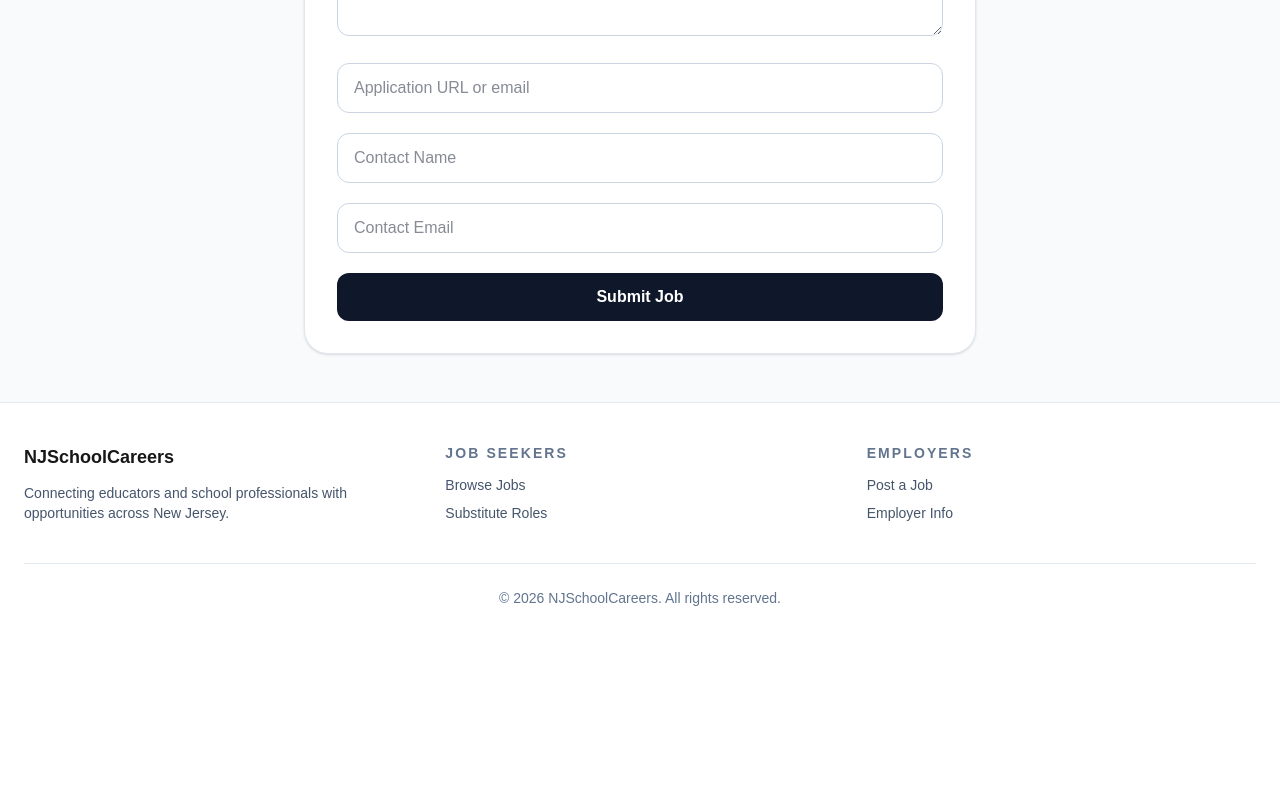
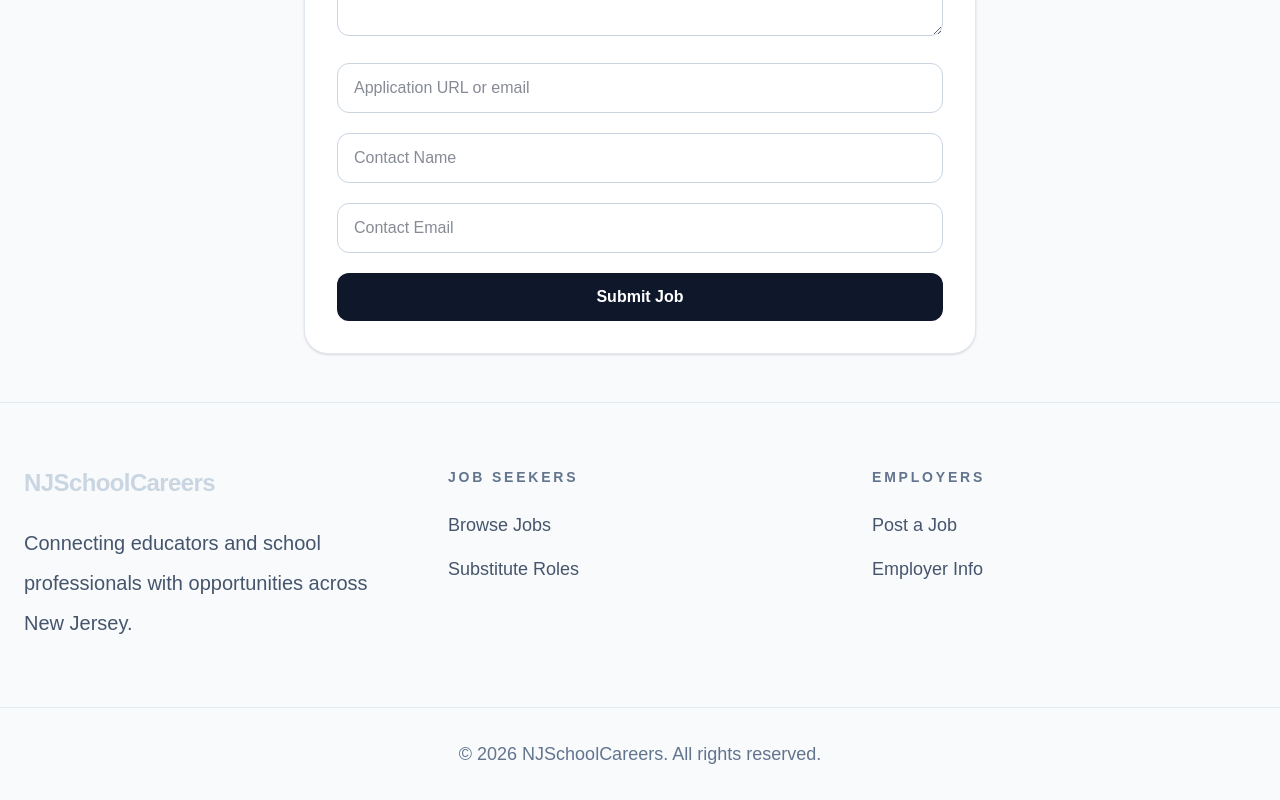
Before and after one commit to njwilkin1/nj-school-careers, a Next.js app: page /post-job in a window 1280 px wide. Shown: the part 590-1390 px from the top of the page. Before the commit the page ends 1238 px from the top, so only its background shows below. Built offline with nearby package versions, Linux system fonts and the light colour scheme.

Commit message:
fix footer links

```diff
--- a/app/layout.tsx
+++ b/app/layout.tsx
@@ -30,60 +30,48 @@ export default function RootLayout({
       <body className="min-h-full flex flex-col bg-slate-50 text-slate-900">
         <main className="flex-1">{children}</main>
 
-        <footer className="border-t border-slate-200 bg-white">
-          <div className="mx-auto max-w-7xl px-6 py-10">
-            <div className="grid gap-8 md:grid-cols-3">
+        <footer className="border-t border-slate-200 bg-slate-50">
+  <div className="mx-auto grid max-w-7xl gap-10 px-6 py-16 md:grid-cols-3">
     <div>
-                <div className="text-lg font-bold">NJSchoolCareers</div>
-                <p className="mt-3 text-sm text-slate-600">
-                  Connecting educators and school professionals with
-                  opportunities across New Jersey.
+      <div className="text-2xl font-bold tracking-tight text-slate-300">
+        NJSchoolCareers
+      </div>
+      <p className="mt-6 max-w-md text-xl leading-10 text-slate-600">
+        Connecting educators and school professionals with opportunities across New Jersey.
       </p>
     </div>
 
     <div>
-                <div className="text-sm font-semibold uppercase tracking-[0.15em] text-slate-500">
+      <h3 className="text-sm font-semibold uppercase tracking-[0.2em] text-slate-500">
         Job Seekers
-                </div>
-                <ul className="mt-3 space-y-2 text-sm text-slate-600">
-                  <li>
-                    <a href="/jobs" className="hover:text-slate-900">
+      </h3>
+      <div className="mt-6 space-y-4 text-lg text-slate-600">
+        <a href="/jobs" className="block hover:text-slate-900">
           Browse Jobs
         </a>
-                  </li>
-                  <li>
-                    <a
-                      href="/jobs/substitute-teacher"
-                      className="hover:text-slate-900"
-                    >
+        <a href="/jobs?search=Substitute" className="block hover:text-slate-900">
           Substitute Roles
         </a>
-                  </li>
-                </ul>
+      </div>
     </div>
 
     <div>
-                <div className="text-sm font-semibold uppercase tracking-[0.15em] text-slate-500">
+      <h3 className="text-sm font-semibold uppercase tracking-[0.2em] text-slate-500">
         Employers
-                </div>
-                <ul className="mt-3 space-y-2 text-sm text-slate-600">
-                  <li>
-                    <a href="#" className="hover:text-slate-900">
+      </h3>
+      <div className="mt-6 space-y-4 text-lg text-slate-600">
+        <a href="/post-job" className="block hover:text-slate-900">
           Post a Job
         </a>
-                  </li>
-                  <li>
-                    <a href="#" className="hover:text-slate-900">
+        <a href="/#employers" className="block hover:text-slate-900">
           Employer Info
         </a>
-                  </li>
-                </ul>
+      </div>
     </div>
   </div>
 
-            <div className="mt-10 border-t border-slate-200 pt-6 text-center text-sm text-slate-500">
-              © {new Date().getFullYear()} NJSchoolCareers. All rights reserved.
-            </div>
+  <div className="border-t border-slate-200 px-6 py-8 text-center text-lg text-slate-500">
+    © 2026 NJSchoolCareers. All rights reserved.
   </div>
 </footer>
       </body>
```
Lines whose indentation alone changed are shown as unchanged.
